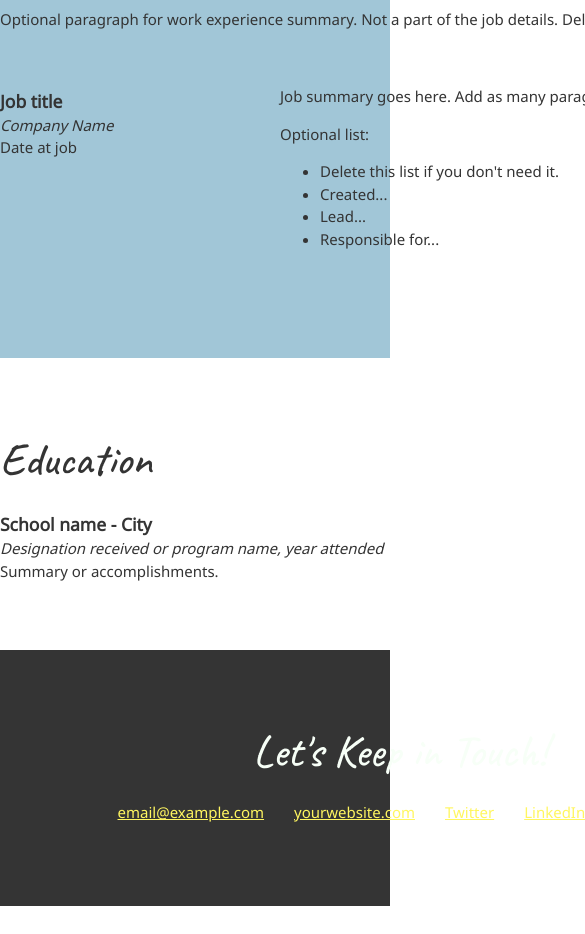
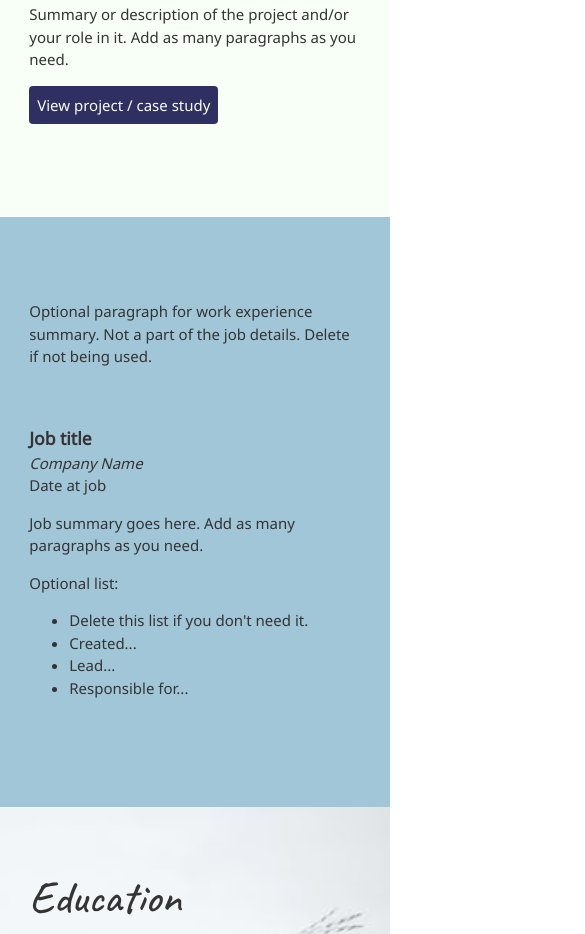
Before and after one commit to Maan17/CSS, a plain HTML site: page css-portfolio/index.html in a window 390 px wide. Shown: the part 1066-2000 px from the top of the page, 585 px wide, since content can reach past the window. Before the commit the page ends 1972 px from the top, so only its background shows below. Drawn offline with Linux system fonts and the light colour scheme.

Commit message:
Media Query

```diff
--- a/css-portfolio/css/styles.css
+++ b/css-portfolio/css/styles.css
@@ -36,7 +36,8 @@ h1, h2{
     margin: 0;
 }
 .content-wrap{
-    width: 800px;
+    max-width: 800px;
+    width: 85%;
     margin: 0 auto;
     padding: 68px 0;
 }
@@ -63,7 +64,6 @@ h3{
 header{
     background: #2F3061;
     color: #F7FFF7;
-    text-align: center;
 }
 
 /* Projects
@@ -89,41 +89,71 @@ header{
     overflow: hidden;
 
 }
-.project-item img{
-    float: left;
-    margin-right: 20px;
-}
 
 /* Work-Experience
 ------------------------------------------*/
 .work-experience{
     background:#A1C6D7;
 }
-.job-item{
-    display: grid;
-    grid-template-columns: 1fr 2fr;
-    column-gap: 20px;
-}
 
 /* Education
 ------------------------------------------*/
-
-
+.education{
+    background-image: url(../images/ed.jpg);
+    background-size: cover;
+    background-position: top right;
+    padding-bottom: 100px;
+}
+.education p{
+    width: 60%;
+}
 
 /* Contact-info
 ------------------------------------------*/
 footer{
     background:#343434;
     color: #F7FFF7;
-    text-align: center;
 }
 .contact-list{
     list-style-type: none;
     padding: 0;
-    display: flex;
-    justify-content: center;
 }
 .contact-list a{
     padding: 15px;
     display: inline-box;
 }
+
+/* Responsive
+------------------------------------------*/
+@media screen and (min-width: 750px){
+    header,footer{
+        text-align: center;
+    }
+    .project-item img{
+    float: left;
+    margin-right: 20px;
+    }
+    .job-item{
+        display: grid;
+        grid-template-columns: 1fr 2fr;
+        column-gap: 20px;
+    }
+    .contact-list{
+        display: flex;
+        justify-content: center;
+
+    }
+}
+@media screen and (max-width: 749px){
+    h1{
+        font-size: 75px;
+        line-height: 0.9;
+        margin-bottom: 20px;
+    }
+    h1,h2{
+        line-height: 1;
+    }
+    .contact-list a{
+        padding: 5px;
+    }
+}
```
Also changed, not shown: css-portfolio/images/ed.jpg (added).
